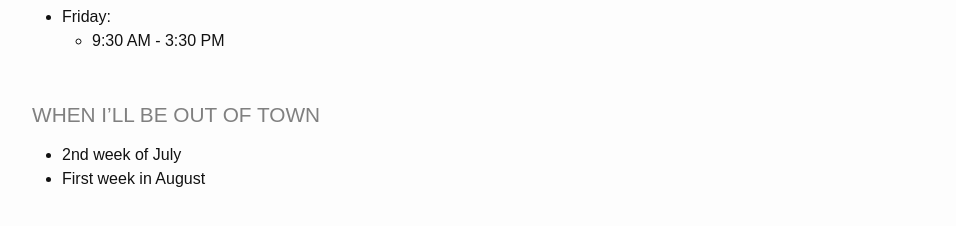
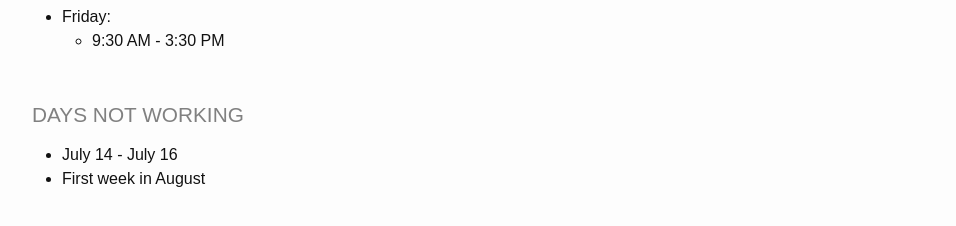
Before and after one commit to jacobdbrown4/jacob_brown, a Jekyll site: the page built from _pages/schedule.md, in a window 1280 px wide. Shown: the part 449-675 px from the top of the page, without its empty margins (53-1009 px from the left). Built offline with Jekyll 4.4.1, drawn with Linux system fonts in a browser that asks for light colours.

Commit message:
updated days not working

```diff
--- a/_pages/schedule.md
+++ b/_pages/schedule.md
@@ -16,6 +16,6 @@ title: Schedule
 * **Friday**:
   * 9:30 AM - 3:30 PM
 
-### When I'll Be Out of Town
-  * 2nd week of July
+### Days Not Working
+  * July 14 - July 16
   * First week in August
```
